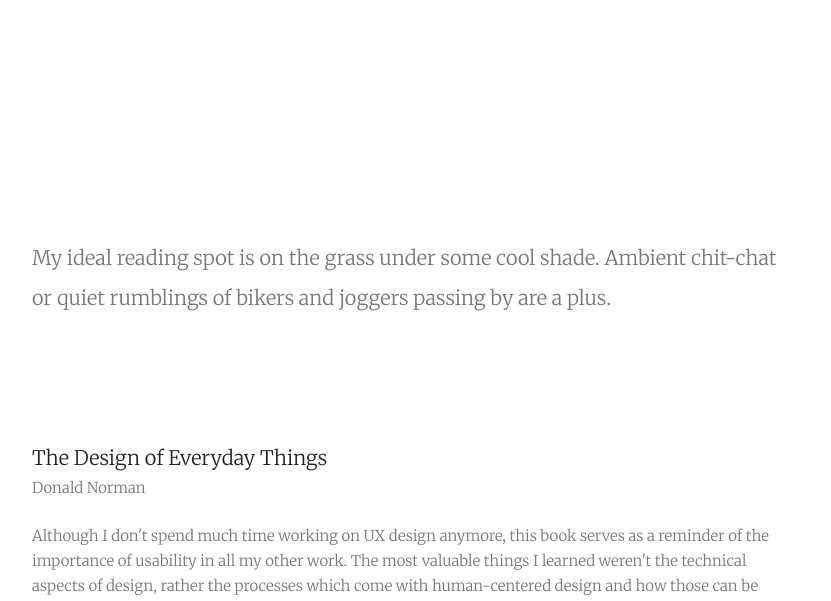
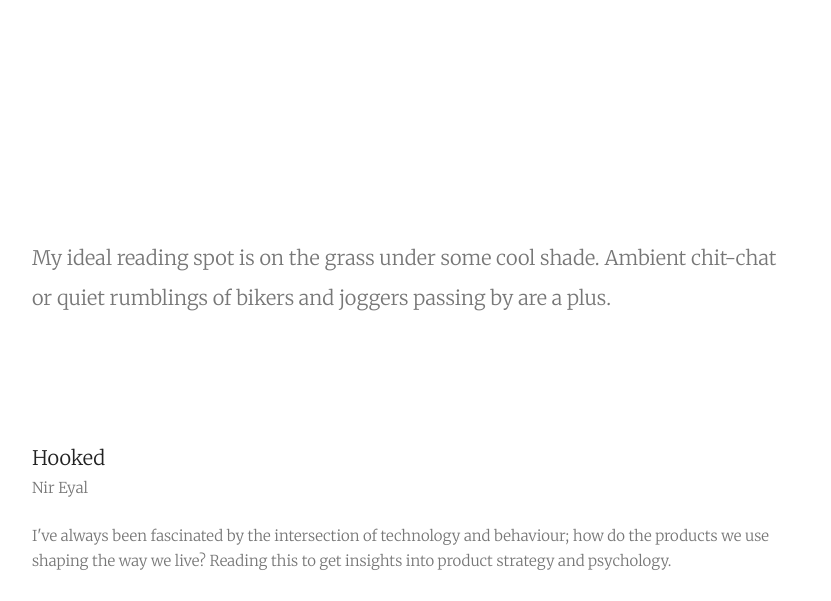
Before and after one commit to joeyloi/joeyloi.github.io, a plain HTML site: page reading/index.html in a window 1280 px wide. Shown: the part 345-946 px from the top of the page, without its empty margins (224-1055 px from the left). Drawn offline with nearby package versions, Linux system fonts and the light colour scheme.

Commit message:
Update index.html

```diff
--- a/reading/index.html
+++ b/reading/index.html
@@ -56,6 +56,10 @@
 
     <div class="message-banner">
         <span>My ideal reading spot is on the grass under some cool shade. Ambient chit-chat or quiet rumblings of bikers and joggers passing by are a plus.</span><br><br><br><br>
+        <a href="http://www.amazon.com/Hooked-how-Build-Habit-forming-Products/dp/0670069329/ref=tmm_hrd_title_0?ie=UTF8&qid=1431651224&sr=1-1" target="_blank" class="title"><span class="link">Hooked</span></a>
+            <p class="subtitle">Nir Eyal</p>
+            <p class="comment">I've always been fascinated by the intersection of technology and behaviour; how do the products we use shaping the way we live? Reading this to get insights into product strategy and psychology.</p>
+        <br>
         <a href="http://www.amazon.com/Design-Everyday-Things-Donald-Norman/dp/1452654123" target="_blank" class="title"><span class="link">The Design of Everyday Things</span></a>
             <p class="subtitle">Donald Norman</p>
             <p class="comment">Although I don't spend much time working on UX design anymore, this book serves as a reminder of the importance of usability in all my other work. The most valuable things I learned weren't the technical aspects of design, rather the processes which come with human-centered design and how those can be applied in producing anything which is meant to be consumed by people.</p>
```
